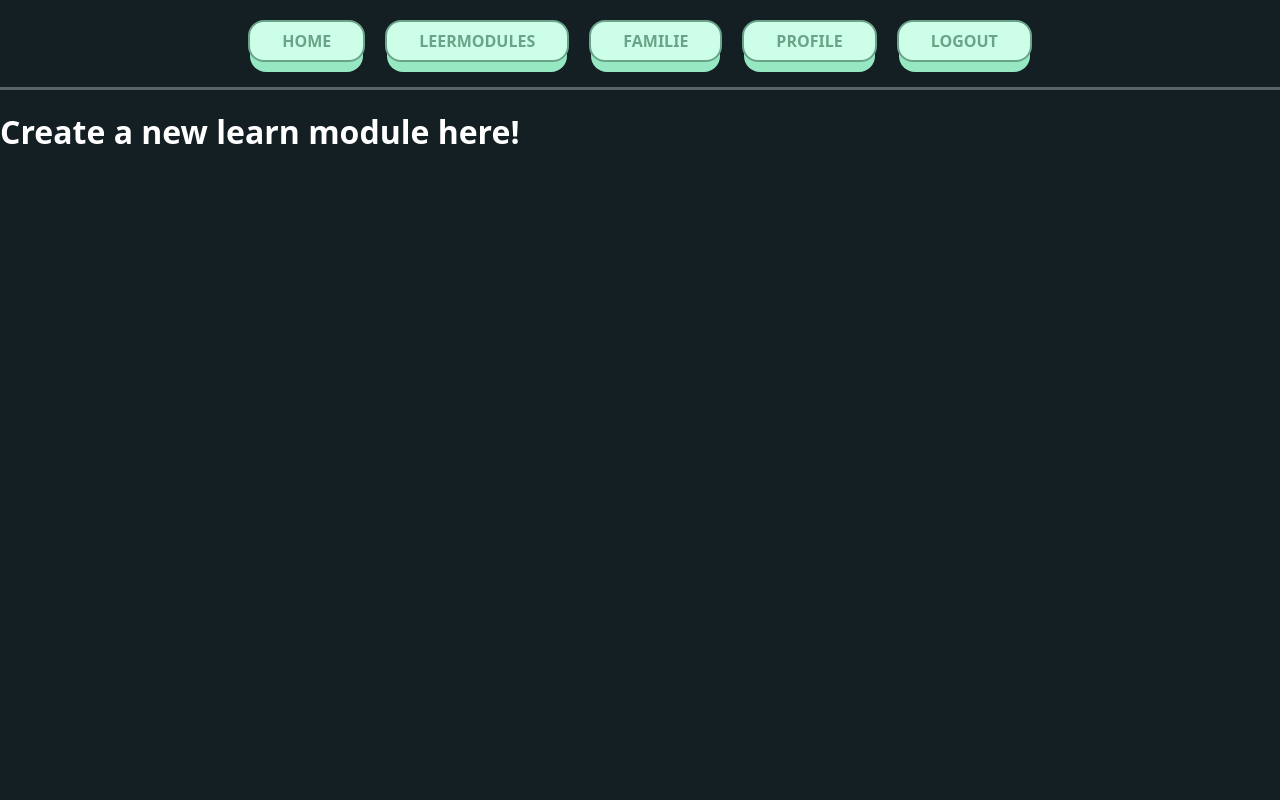
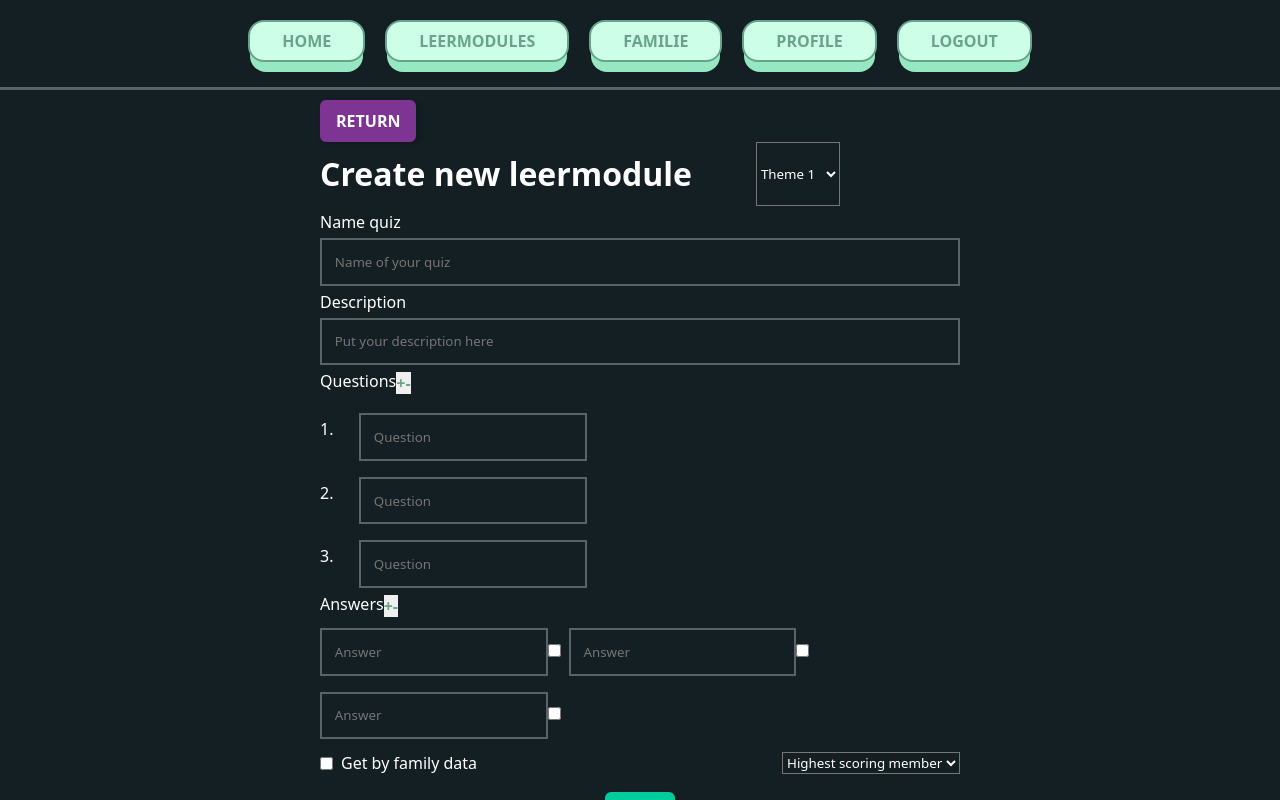
Before and after one commit to BryanBooij/TLE-3, a React (Vite) app: page /Leermodule/create in a window 1280 px wide. Built offline with nearby package versions, Linux system fonts and the light colour scheme; sample sign-in values are in the browser's storage; a web font is replaced by a local one.

Commit message:
- Added most fonr-end for 'create 'leermodule' - Made a few small changes - Added a js file to handle adding and removing questions

```diff
--- a/src/leermodule/CreateLeermodule.jsx
+++ b/src/leermodule/CreateLeermodule.jsx
@@ -2,6 +2,12 @@ import '../App.css'
 import '../index.css'
 import ButtonGreen from "../buttons/ButtonGreen.jsx";
 import {useNavigate} from "react-router";
+import {useParams} from "react-router-dom";
+import {useState} from "react";
+import './styleLeermoduleAdmin.css';
+import './addRemoveElement.js';
+import ButtonPurple from "../buttons/ButtonPurple.jsx";
+import ButtonMain from "../buttons/ButtonMain.jsx";
 
 /*
 * name
@@ -15,12 +21,105 @@ import {useNavigate} from "react-router";
 * */
 
 function CreateLeermodule() {
-    const navigate = useNavigate()
+    let info = useParams(); // Access the route parameter;
+    const result = Object.values(info); //make it into something usable for the html DOM
+    const navigate = useNavigate();
+
+    // Message state for confirmation of saving changes, will disappear after 2 seconds
+    const [Message, setMessage] = useState("");
+    const handleSave = () => {
+        setMessage("Opgeslagen!");
+        setTimeout(() => setMessage(""), 2000);
+    };
 
     return(
         <>
-            <div id="createLeermoduleContainter">
-                <h1>Create a new learn module here!</h1>
+            <div id="createLeermoduleContainer">
+                <ButtonPurple alt={"Exit details page of [insert quiz name here]"} label={"Return"} onClick={() => navigate("/Leermodule")}></ButtonPurple>
+                <form action="">
+                    <div id={"titleDataCreate"}>
+                        <h1>Create new leermodule</h1>
+                        <select id="Theme" name="Theme">
+                            <option value="1">Theme 1</option>
+                            <option value="2">Theme 2</option>
+                            <option value="3">Theme 3</option>
+                            <option value="3">Theme 4</option>
+                            <option value="3">Theme 5</option>
+                            <option value="3">Theme 6</option>
+                            <option value="3">Theme 7</option>
+                            <option value="3">Theme 8</option>
+                            <option value="3">Theme 9</option>
+                            <option value="3">Theme 10</option>
+                        </select>
+                    </div>
+
+                    <label htmlFor="qname">Name quiz</label>
+                    <input type="text" id="qname" name="quizname" placeholder="Name of your quiz"/>
+
+                    <label htmlFor="desc">Description</label>
+                    <input type="text" id="desc" name="description" placeholder="Put your description here"/>
+
+                    <div className="increaseDecreaseBtnsCreate">
+                        <label htmlFor="questions">Questions</label>
+                        <button id={"addQuestion"}>+</button>
+                        <button id={"removeQuestion"}>-</button>
+                    </div>
+                    <div id="questionsContainerCreate">
+                        <div>
+                            <p>1.</p>
+                            <input type="text" id="questionId" name="questions" placeholder="Question"/>
+                        </div>
+                        <div>
+                            <p>2.</p>
+                            <input type="text" id="questionId" name="questions" placeholder="Question"/>
+                        </div>
+                        <div>
+                            <p>3.</p>
+                            <input type="text" id="questionId" name="questions" placeholder="Question"/>
+                        </div>
+                    </div>
+
+                    <div className="increaseDecreaseBtnsCreate">
+                        <label htmlFor="answers">Answers</label>
+                        <button id={"addAnswer"}>+</button>
+                        <button id={"removeAnswer"}>-</button>
+                    </div>
+                    <div id={"answersContainer"}>
+                        <div className={"answers_checks"}>
+                            <input type="text" id="qname" name="quizname" placeholder="Answer"/>
+                            <input type="checkbox" id="check1" name="check1" value=""/>
+                        </div>
+                        <div className={"answers_checks"}>
+                            <input type="text" id="qname" name="quizname" placeholder="Answer"/>
+                            <input type="checkbox" id="check2" name="check2" value=""/>
+                        </div>
+                        <div className={"answers_checks"}>
+                            <input type="text" id="qname" name="quizname" placeholder="Answer"/>
+                            <input type="checkbox" id="check3" name="check3" value=""/>
+                        </div>
+                    </div>
+                    <div className="getBy_container">
+                        <div className="getBy_left">
+                            <input type="checkbox" id="getDataCheckbox" name="getDataCheckbox" value="true"/>
+                            <label htmlFor="getDataCheckbox">Get by family data</label>
+                        </div>
+
+                        <select id="getBy" name="getBy">
+                            <option value="1">Highest scoring member</option>
+                            <option value="2">Lowest scoring member</option>
+                        </select>
+                    </div>
+                </form>
+                {/* Uiterst belangrijk ik heb deze voor nu *BUITEN* de form gezet zodat de message duidelijk is voor de presentatie
+                 dit moet later binnen de form geplaatst worden zodat de submit knop daadwerkelijk data verstuurd!!!!!*/}
+                <div className={"Leermodule-save-button"}>
+                    <ButtonMain text="Save" label="save" onClick={handleSave} />
+                    {Message && (
+                        <div className="save-message">
+                            {Message}
+                        </div>
+                    )}
+                </div>
             </div>
         </>
     )
--- a/src/leermodule/DetailsLeermodule.jsx
+++ b/src/leermodule/DetailsLeermodule.jsx
@@ -27,8 +27,8 @@ function DetailsLeermodule() {
                 <div id="questionsContainer">
                     {/*⭐: there's an issue where to many of them will make the top clip into the header!!!*/}
                 <div>
+                    {/*p times the amount of existing answers*/}
                     <h2 className="questionTitle collapsible">Question 1</h2>
-                    {/*p times the amount of existing answers*/}
                     <div className="answers_container content_collapse">
                         <p>
                             answer
--- a/src/leermodule/LeermoduleAdmin.jsx
+++ b/src/leermodule/LeermoduleAdmin.jsx
@@ -44,17 +44,17 @@ return (
                             <h2>Make new module &#10009;</h2>
                         </a>
 
-                    <div className="dropdown">
-                        <h2>Filters</h2>
-                        <div className="dropdown-content">
-                            <ButtonGreen className="detailButton" alt="Filter A" label="FilterA" onClick={() => navigate("")} />
-                            <ButtonGreen className="detailButton" alt="Filter B" label="FilterB" onClick={() => navigate("/")} />
-                            <ButtonGreen className="detailButton" alt="Filter C" label="FilterC" onClick={() => navigate("/")} />
-                            <ButtonGreen className="detailButton" alt="Filter D" label="FilterD" onClick={() => navigate("/")} />
-                            <ButtonGreen className="detailButton" alt="Filter E" label="FilterB" onClick={() => navigate("/")} />
-                            <ButtonGreen className="detailButton" alt="Apply" label="Apply" onClick={() => navigate("/")} />
-                        </div>
-                    </div>
+                    {/*<div className="dropdown">*/}
+                    {/*    <h2>Filters</h2>*/}
+                    {/*    <div className="dropdown-content">*/}
+                    {/*        <ButtonGreen className="detailButton" alt="Filter A" label="FilterA" onClick={() => navigate("")} />*/}
+                    {/*        <ButtonGreen className="detailButton" alt="Filter B" label="FilterB" onClick={() => navigate("/")} />*/}
+                    {/*        <ButtonGreen className="detailButton" alt="Filter C" label="FilterC" onClick={() => navigate("/")} />*/}
+                    {/*        <ButtonGreen className="detailButton" alt="Filter D" label="FilterD" onClick={() => navigate("/")} />*/}
+                    {/*        <ButtonGreen className="detailButton" alt="Filter E" label="FilterB" onClick={() => navigate("/")} />*/}
+                    {/*        <ButtonGreen className="detailButton" alt="Apply" label="Apply" onClick={() => navigate("/")} />*/}
+                    {/*    </div>*/}
+                    {/*</div>*/}
                 </div>
             </div>
             <table>
--- /dev/null
+++ b/src/leermodule/addRemoveElement.js
@@ -0,0 +1,20 @@
+document.getElementById("addQuestion")?.addEventListener("click", addQuestion);
+document.getElementById("removeQuestion")?.addEventListener("click", removeQuestion);
+document.getElementById("addAnswer")?.addEventListener("click", addAnswer);
+document.getElementById("removeAnswer")?.addEventListener("click", removeAnswer);
+
+function addQuestion(){
+
+}
+
+function removeQuestion() {
+
+}
+
+function addAnswer(){
+
+}
+
+function removeAnswer(){
+
+}
--- a/src/leermodule/styleLeermoduleAdmin.css
+++ b/src/leermodule/styleLeermoduleAdmin.css
@@ -69,9 +69,10 @@ main{
 }
 
 /*update/edit page*/
-#updateLeermoduleContainter {
+#updateLeermoduleContainter{
     align-self: center;
     max-height: 90vh;
+    width: 50vw;
 
     >form{
         display: flex;
@@ -83,6 +84,34 @@ main{
         color: white;
         border: 2px solid var(--light-grey);
         border-radius: 10%;
+        padding: 0.8rem;
+    }
+
+    select{
+        background-color: var(--black-tint);
+        color: white;
+    }
+
+    option{
+        background-color: var(--black-tint);
+        color: white;
+    }
+}
+
+#createLeermoduleContainer{
+    align-self: center;
+    max-height: 90vh;
+    width: 50vw;
+
+    >form{
+        display: flex;
+        flex-direction: column;
+    }
+
+    input[type="text"]{
+        background-color: var(--black-tint);
+        color: white;
+        border: 2px solid var(--light-grey);
         padding: 0.8rem;
     }
 
@@ -122,10 +151,30 @@ main{
 /*Details pagina*/
 #questionsContainer{
     text-align: center;
+    overflow-y: auto;
+    overflow-x: hidden;
+    /*height: 100vh;*/
 
     >div{ /*⭐: Idk why it works but I think it's funny so I'm leaving it*/
         margin-top: 5vh;
     }
+}
+
+#answersContainer{
+    display: flex;
+    flex-direction: row;
+    flex-wrap: wrap;
+}
+
+#questionsContainerCreate > div{
+    display: flex;
+    gap: 2vw;
+    margin-top: 2vh;
+}
+
+#titleDataCreate{
+    display: flex;
+    gap: 5vw;
 }
 
 /*Classes*/
@@ -167,6 +216,11 @@ main{
     /*flex-direction: column;*/ /*⭐: not sure what's better so I'm leaving it like this for now*/
 }
 
+.answers_checks{
+    margin: 8px;
+    margin-left: 0px;
+}
+
 
 /*Update pagina*/
 
```
